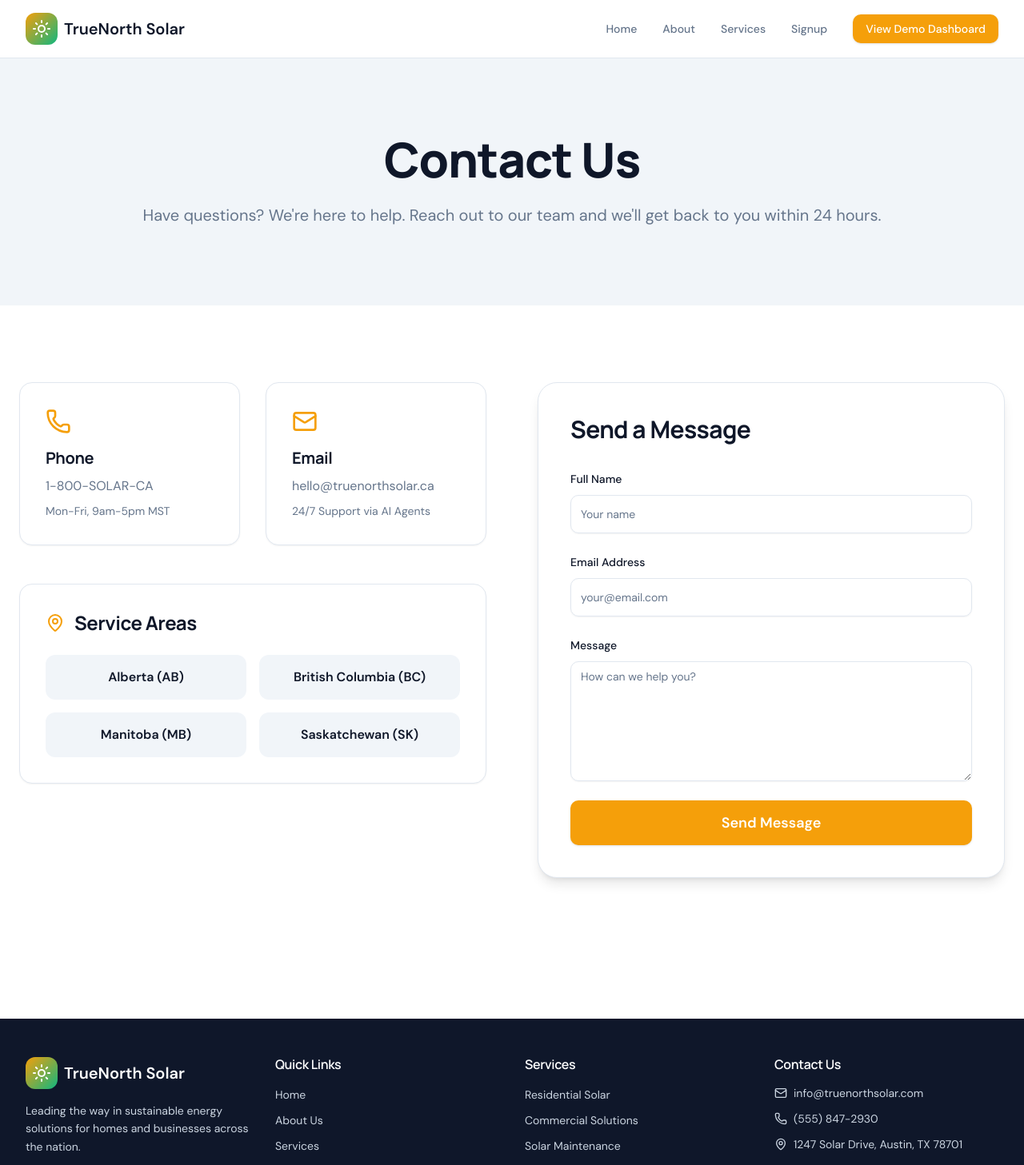
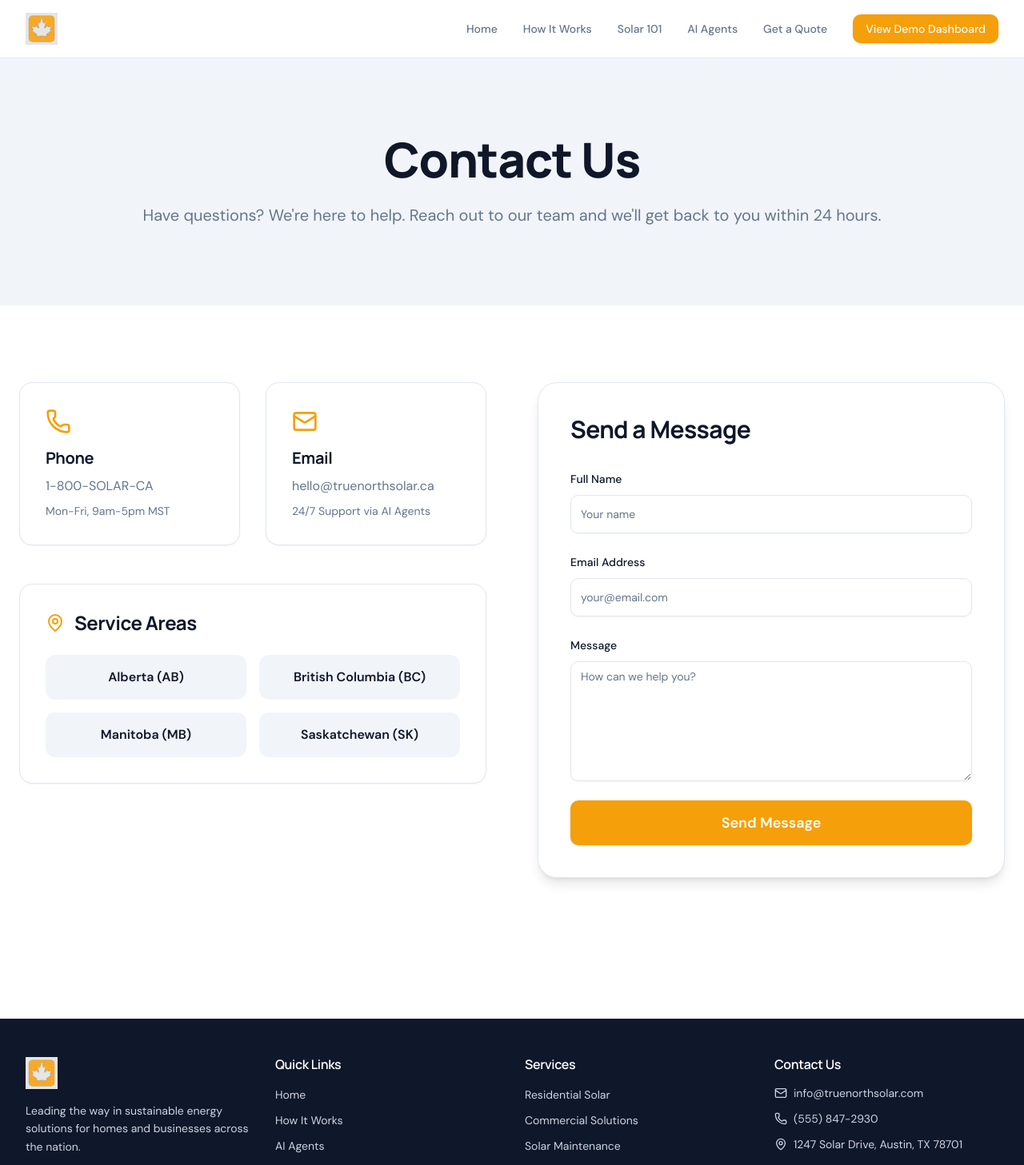
Before and after one commit to almnjoy/MadeForMeAI-Solar-TrueNorthApp, a React (Vite) app in the folder web2/apps/web/: page /contact in a window 1280 px wide. Shown: the top 1457 px of the page at 80% size. Built offline with nearby package versions, Linux system fonts and the light colour scheme.

Commit message:
feat: real logo, clean nav, remove About

```diff
--- a/web2/apps/web/src/components/Footer.jsx
+++ b/web2/apps/web/src/components/Footer.jsx
@@ -1,7 +1,7 @@
 
 import React from 'react';
 import { Link } from 'react-router-dom';
-import { Sun, Mail, Phone, MapPin } from 'lucide-react';
+import { Mail, Phone, MapPin } from 'lucide-react';
 
 function Footer() {
   return (
@@ -11,10 +11,7 @@ function Footer() {
           {/* Brand */}
           <div>
             <div className="flex items-center gap-2 mb-4">
-              <div className="w-10 h-10 bg-gradient-to-br from-primary to-secondary rounded-xl flex items-center justify-center">
-                <Sun className="w-6 h-6 text-white" />
-              </div>
-              <span className="text-xl font-bold text-white">TrueNorth Solar</span>
+              <img src="/truenorth-logo.svg" alt="TrueNorth Solar" className="h-10 w-auto" />
             </div>
             <p className="text-sm leading-relaxed">
               Leading the way in sustainable energy solutions for homes and businesses across the nation.
@@ -31,18 +28,18 @@ function Footer() {
                 </Link>
               </li>
               <li>
-                <Link to="/about" className="text-sm hover:text-white transition-colors duration-200">
-                  About Us
+                <Link to="/how-it-works" className="text-sm hover:text-white transition-colors duration-200">
+                  How It Works
                 </Link>
               </li>
               <li>
-                <Link to="/services" className="text-sm hover:text-white transition-colors duration-200">
-                  Services
+                <Link to="/ai-agents" className="text-sm hover:text-white transition-colors duration-200">
+                  AI Agents
                 </Link>
               </li>
               <li>
-                <Link to="/signup" className="text-sm hover:text-white transition-colors duration-200">
-                  Get Started
+                <Link to="/get-quote" className="text-sm hover:text-white transition-colors duration-200">
+                  Get a Quote
                 </Link>
               </li>
             </ul>
--- a/web2/apps/web/src/components/Header.jsx
+++ b/web2/apps/web/src/components/Header.jsx
@@ -1,7 +1,7 @@
 
 import React, { useState } from 'react';
 import { Link, useLocation } from 'react-router-dom';
-import { Menu, X, Sun } from 'lucide-react';
+import { Menu, X } from 'lucide-react';
 import { Button } from '@/components/ui/button';
 
 function Header() {
@@ -10,9 +10,10 @@ function Header() {
 
   const navLinks = [
     { name: 'Home', path: '/' },
-    { name: 'About', path: '/about' },
-    { name: 'Services', path: '/services' },
-    { name: 'Signup', path: '/signup' },
+    { name: 'How It Works', path: '/how-it-works' },
+    { name: 'Solar 101', path: '/solar-101' },
+    { name: 'AI Agents', path: '/ai-agents' },
+    { name: 'Get a Quote', path: '/get-quote' },
   ];
 
   const isActive = (path) => location.pathname === path;
@@ -23,10 +24,11 @@ function Header() {
         <div className="flex items-center justify-between">
           {/* Logo */}
           <Link to="/" className="flex items-center gap-2 group">
-            <div className="w-10 h-10 bg-gradient-to-br from-primary to-secondary rounded-xl flex items-center justify-center transition-transform duration-200 group-hover:scale-105">
-              <Sun className="w-6 h-6 text-primary-foreground" />
-            </div>
-            <span className="text-xl font-bold text-foreground">TrueNorth Solar</span>
+            <img
+              src="/truenorth-logo.svg"
+              alt="TrueNorth Solar"
+              className="h-10 w-auto transition-transform duration-200 group-hover:scale-105"
+            />
           </Link>
 
           {/* Desktop Navigation */}
```
Also changed, not shown: web2/apps/web/public/truenorth-logo.svg (added).
